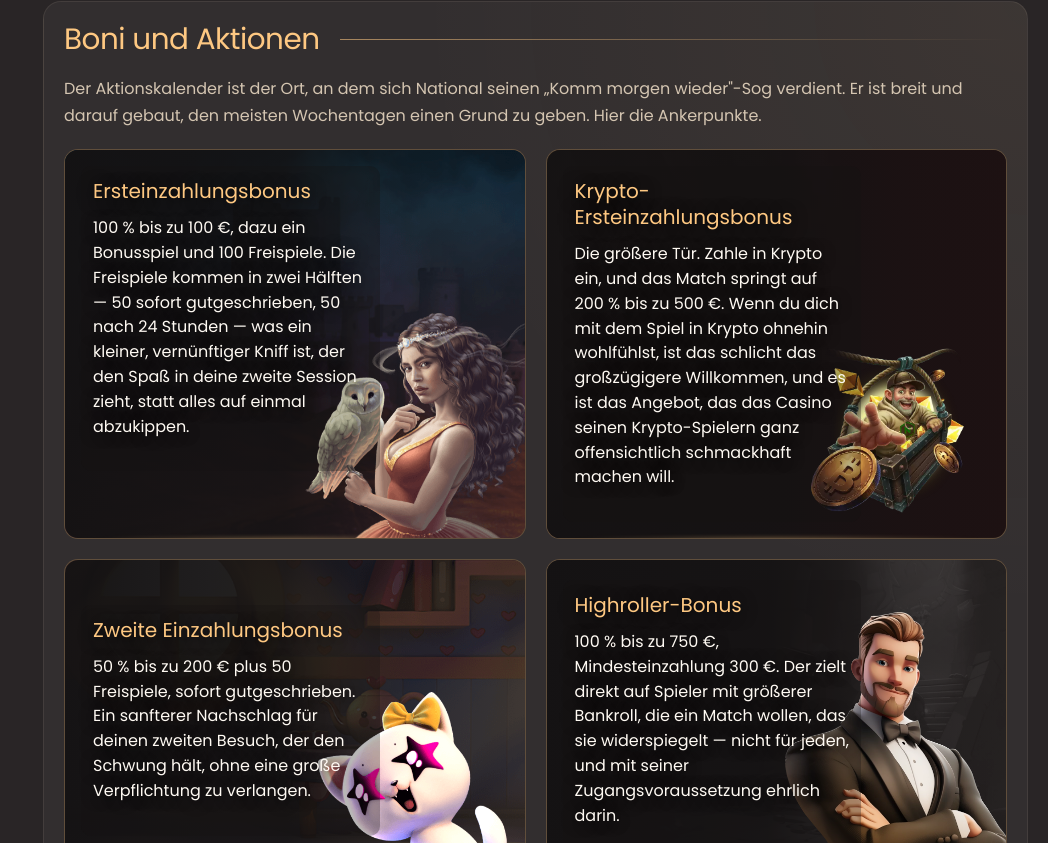
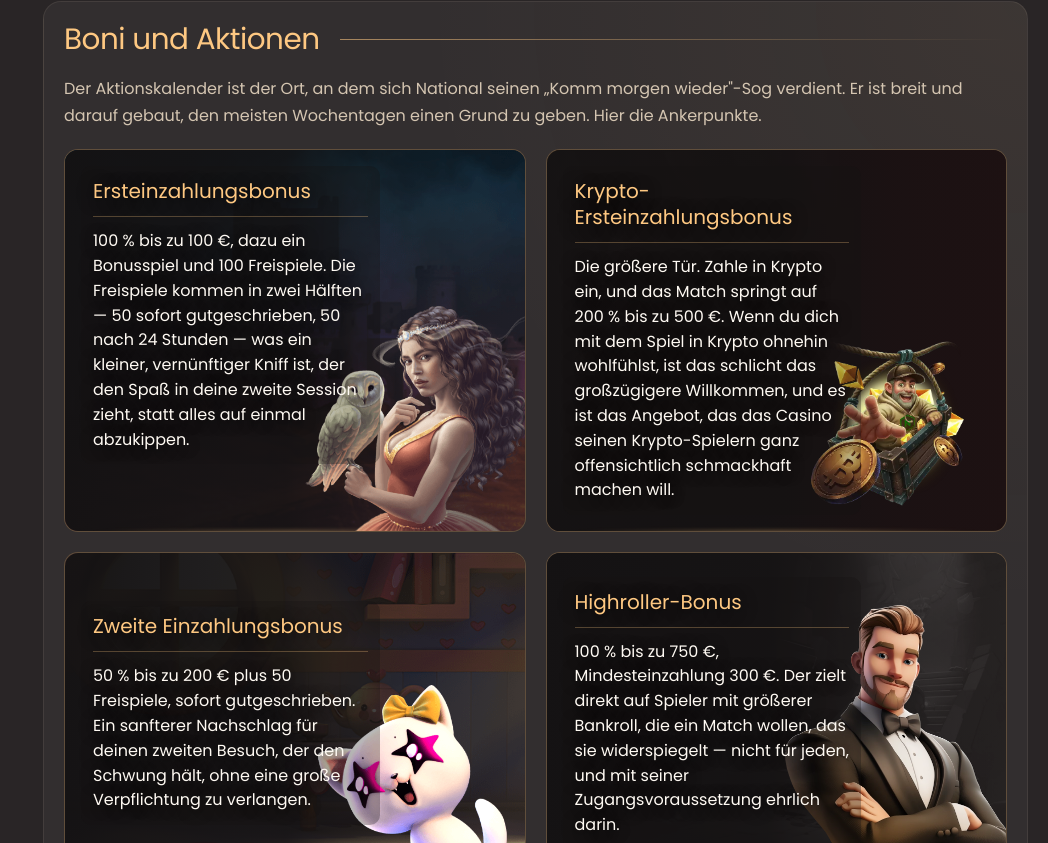
Before and after one commit to xbctk/natiocasino-germany, a Next.js app: page / in a window 1280 px wide. Shown: the part 9437-10280 px from the top of the page, without its empty margins (232-1280 px from the left). Built offline with nearby package versions, Linux system fonts and the light colour scheme.

Commit message:
Polish bonus card typography

```diff
--- a/app/globals.css
+++ b/app/globals.css
@@ -2119,14 +2119,17 @@ tr > :last-child {
 }
 
 .germany-bonus-grid .promotion-art-card h3 {
-  padding: 0;
+  padding: 0 0 var(--space-nested);
   margin: 0 0 var(--space-nested);
   color: var(--gold);
-  border: 0;
+  border-bottom: 1px solid rgb(254 200 130 / 28%);
   text-shadow: 0 2px 16px rgb(0 0 0 / 70%);
 }
 
 .germany-bonus-grid .promotion-art-card p {
+  width: 100%;
+  max-width: none;
+  margin-bottom: 0;
   color: var(--text);
   line-height: 1.55;
   text-shadow: 0 2px 14px rgb(0 0 0 / 78%);
```
Also changed, not shown: 1 other file (tests, documents, lock files or other folders).
